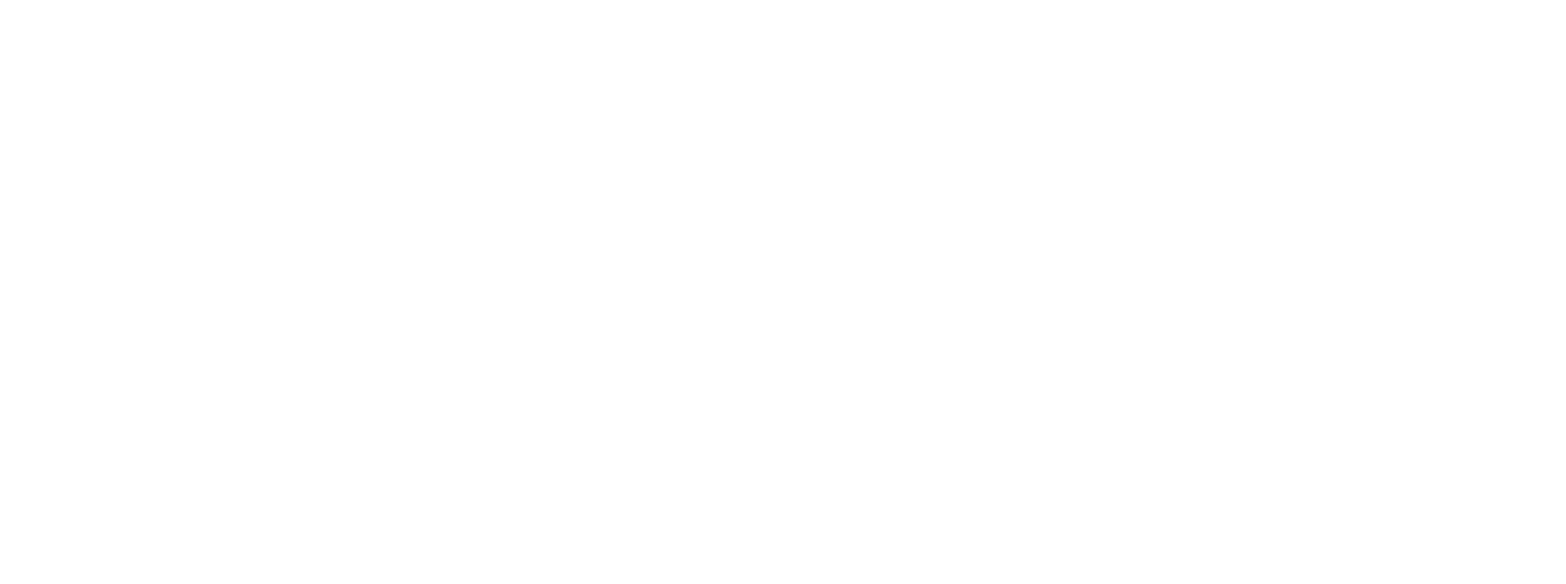
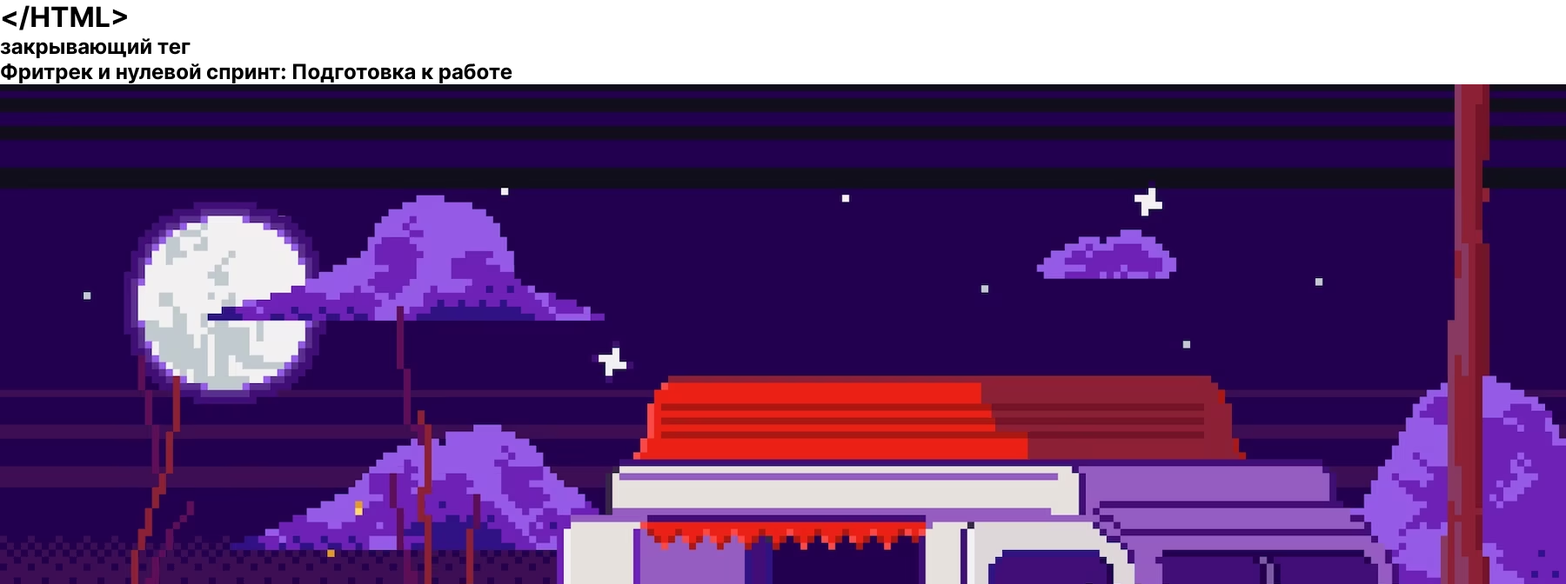
Before and after one commit to Symryvvin/zakrivayuschiy-teg-f, a plain HTML site: page index.html in a window 1280 px wide. Shown: the top 672 px of the page at 87% size, 1800 px wide, since content can reach past the window. Drawn offline with Linux system fonts and the light colour scheme.

Commit message:
add images, icons, fonts

```diff
--- a/fonts/fonts.css
+++ b/fonts/fonts.css
@@ -1 +1,14 @@
 /* В этом файле вы импортируете все шрифты для сайта. Один из них вариативный и требует особенной настройки */
+@font-face {
+    font-family: 'PressStart2P';
+    src: url(./PressStart2P-Regular.woff) format('woff');
+    font-weight: normal;
+    font-display: swap;
+  }
+
+@font-face {
+    font-family: 'Inter-Variable';
+    src: url(./Inter-Variable.woff2) format('woff2 supports variations'),
+        url(./Inter-Variable.woff2) format('woff2-variations');
+    font-display: swap;
+}
--- a/index.html
+++ b/index.html
@@ -9,10 +9,38 @@
     <link rel="stylesheet" href="./styles/globals.css" />
     <link rel="stylesheet" href="./styles/style.css" />
     <link rel="stylesheet" href="./styles/animations.css" />
+    <link rel="icon" href="./svg/favicon.svg" type="image/svg+xml"/>
+    <link rel="icon" href="./images/favicon.ico" sizes="any" />
+    <link rel="apple-touch-icon" href="./images/favicon.png">
   </head>
   <body class="page">
-    <header class="header"></header>
-    <main></main>
+    <header class="header">
+      <div class="logo-group">
+        <h1>&lt;/HTML&gt;</h1>
+        <h2>закрывающий тег</h2>
+      </div>
+    </header>
+    <main>
+      <article class="card">
+        <h2 class="card__title">Фритрек и нулевой спринт: Подготовка к работе</h2>
+        <img class="card__image" src="./images/card-image.png"/>
+        <div class="card__content">
+          <p class="card__text">Это было самое начало пути. На этом этапе важно было проникнуться основами и настроиться на учёбу. И, возможно, подумать, как новые знания могут повлиять на ваше будущее.</p>
+          <p class="card_text">Место для ваших воспоминаний о начале обучения.</p>
+        </div>
+        <button class="card__icon-button">
+          <svg class="like-icon"></svg>
+        </button>
+        <button class="card__like-button button__text">Like</button>
+      </article>
+    </main>
+    <footer class="footer">
+      <div>
+        <svg xmlns="http://www.w3.org/2000/svg" viewBox="0 0 39 39" width="22" height="22">
+          <use href="../svg/icons.svg#floppy"></use>
+        </svg>
+      </div>
+    </footer>
     <script src="./scripts/like.js"></script>
   </body>
 </html>
--- a/styles/animations.css
+++ b/styles/animations.css
@@ -4,7 +4,6 @@
 ✦ like-icon — для svg-иконки анимированного сердца
 ✦ card__like-button — для кнопки Like рядом с иконкой
 ✦ card__icon-button — для кнопки, оборачивающей иконку
-✦ card__icon-button — для кнопки, оборачивающей иконку
 ✦ is-liked — для обозначения состояния лайкнутой иконки в виде сердца
 ✦ button__text — для обозначения текстового элемента внутри кнопки
 
--- a/styles/style.css
+++ b/styles/style.css
@@ -3,7 +3,6 @@
 Будьте внимательны! Для корректной работы скриптов на этом сайте нужно, чтобы в HTML некоторые классы были названы особым образом:
 ✦ like-icon — для svg-иконки анимированного сердца
 ✦ card__like-button — для кнопки Like рядом с иконкой
-✦ card__icon-button — для кнопки, оборачивающей иконку
 ✦ card__icon-button — для кнопки, оборачивающей иконку
 ✦ is-liked — для обозначения состояния лайкнутой иконки в виде сердца
 ✦ button__text — для обозначения текстового элемента внутри кнопки
@@ -13,4 +12,11 @@
 .page {
   min-inline-size: 320px;
   min-block-size: 100dvb;
+  font-family: var(--main-font), sans-serif;
 }
+
+@supports (font-variation-settings: normal) {
+  page {
+      font-weight: var(--card-text-font-weight);
+  }
+}
--- a/styles/variables.css
+++ b/styles/variables.css
@@ -1 +1,7 @@
 /* В этом файле будут храниться все значения переменных в исходном состоянии, а так же их изменения в зависимости от ширины устройства */
+:root {
+    --main-font: 'Inter-Variable';
+    --accent-font: 'PressStart2P';
+    --card-title-font-weight: 700;
+    --card-text-font-weight: 400;
+}
```
Also changed, not shown: images/bg-image.png (added), images/card-image.png (added), images/favico.png (added), images/favicon.ico (added), svg/favicon.svg (added), svg/icons.svg (added).
